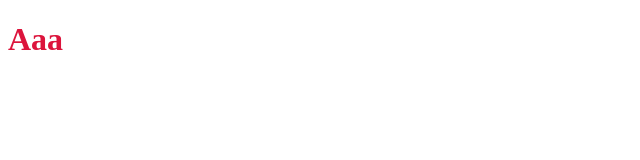
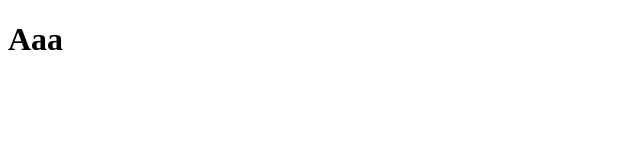
Before and after one commit to MarcoColloca/vite-boolando, a Vue app: page / in a window 1280 px wide. Shown: the top 160 px of the page, without its empty margins (0-640 px from the left). Built offline with nearby package versions, Linux system fonts and the light colour scheme.

Commit message:
Feat → added personal syle structure

```diff
--- a/index.html
+++ b/index.html
@@ -4,7 +4,7 @@
     <meta charset="UTF-8" />
     <link rel="icon" type="image/svg+xml" href="/vite.svg" />
     <meta name="viewport" content="width=device-width, initial-scale=1.0" />
-    <title>Vite + Vue</title>
+    <title>Vite Boolando</title>
   </head>
   <body>
     <div id="app"></div>
--- a/src/App.vue
+++ b/src/App.vue
@@ -26,8 +26,8 @@
 
 
 
-<style>
-  .title{
-    color: crimson;
-  }
+<style lang="scss">
+
+  @use './style/general.scss';
+
 </style>
--- /dev/null
+++ b/src/style/general.scss
@@ -0,0 +1,6 @@
+/* Questo file Radice contiene ogni file di stile che non sia specifico. L'ordine con cui vengono importati, stabilisce la spcificità.*/
+
+@use './partials/reset';
+@use './partials/common';
+@use './partials/layout';
+@use './partials/utilities';
```
Also changed, not shown: src/style/partials/_common.scss (added), src/style/partials/_layout.scss (added), src/style/partials/_mixins.scss (added), src/style/partials/_reset.scss (added), src/style/partials/_utilities.scss (added), src/style/partials/_variables.scss (added).
